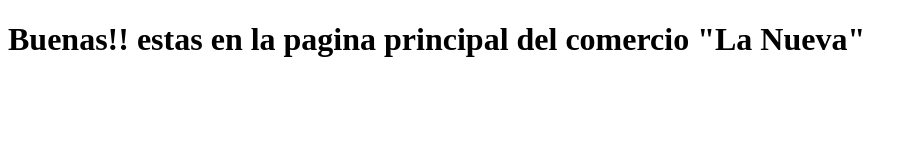
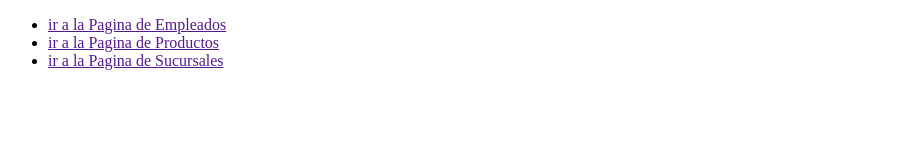
Before and after one commit to Larrozam/git-01, a plain HTML site: page index.html in a window 1280 px wide. Shown: the whole page, without its empty margins (0-917 px from the left). Drawn offline with Linux system fonts and the light colour scheme.

Commit message:
termine mi sitio

```diff
--- a/index.html
+++ b/index.html
@@ -4,11 +4,23 @@
     <meta charset="UTF-8">
     <meta http-equiv="X-UA-Compatible" content="IE=edge">
     <meta name="viewport" content="width=device-width, initial-scale=1.0">
-    <title>Comercio La Nueva</title>
+    <title>Git :::: Eduucac</title>
 </head>
 <body>
-    <h1>
-        Buenas!! estas en la pagina principal del comercio "La Nueva"
-    </h1>
+    <header>
+        <nav>
+            <ul>
+                <li>
+                    <a href=""> ir a la Pagina de Empleados</a>
+                </li>
+                <li>
+                    <a href=""> ir a la Pagina de Productos</a>
+                </li>
+                <li>
+                    <a href=""> ir a la Pagina de Sucursales</a>
+                </li>
+            </ul>
+        </nav>
+    </header>
 </body>
 </html>
```
Also changed, not shown: css/index.css (+26 -0 lines).
